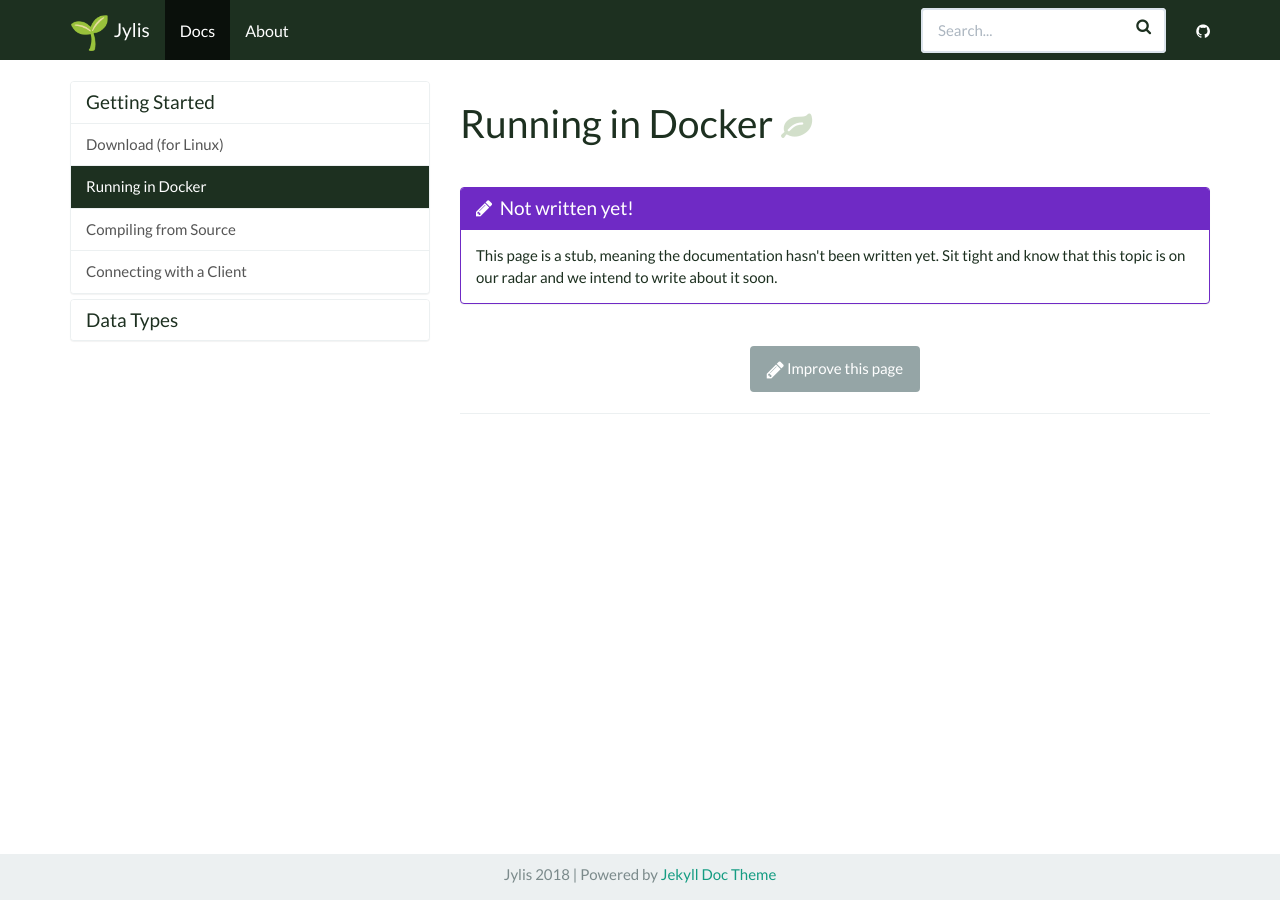
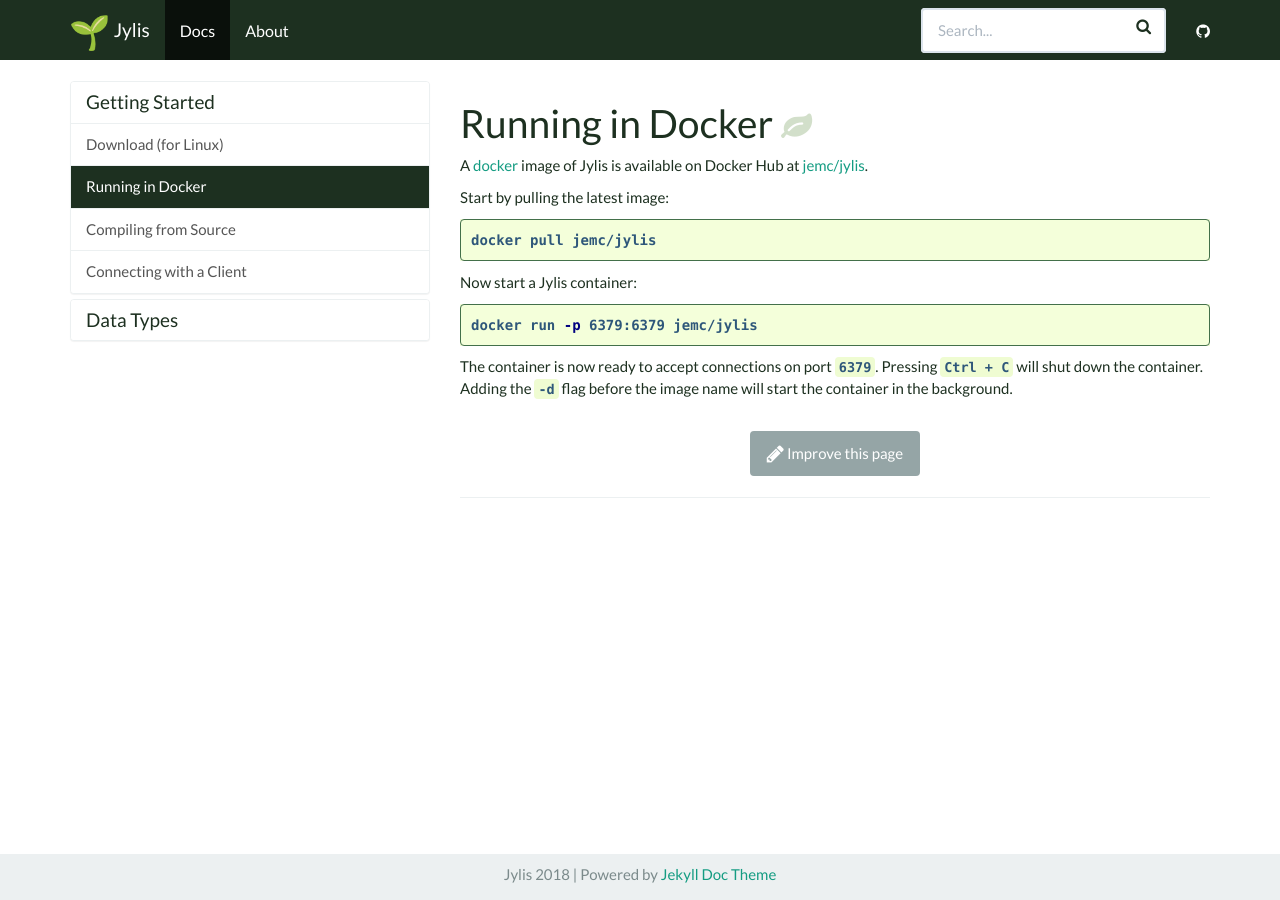
Before and after one commit to jemc/jylis, a Jekyll site: the page built from docs/_docs/start/docker.md, in a window 1280 px wide. Built offline with Jekyll 4.4.1, drawn with Linux system fonts in a browser that asks for light colours; nearby versions of some CDN libraries; emoji names are drawn with the system emoji font.

Commit message:
Add docs for running in docker.

````diff
--- a/docs/_docs/start/docker.md
+++ b/docs/_docs/start/docker.md
@@ -5,4 +5,18 @@ permalink: /docs/start/docker/
 
 # Running in Docker
 
-{% include doc_stub.html %}
+A [docker](https://www.docker.com/) image of Jylis is available on Docker Hub at [jemc/jylis](https://hub.docker.com/r/jemc/jylis/).
+
+Start by pulling the latest image:
+
+```bash
+docker pull jemc/jylis
+```
+
+Now start a Jylis container:
+
+```bash
+docker run -p 6379:6379 jemc/jylis
+```
+
+The container is now ready to accept connections on port `6379`. Pressing `Ctrl + C` will shut down the container. Adding the `-d` flag before the image name will start the container in the background.
````
